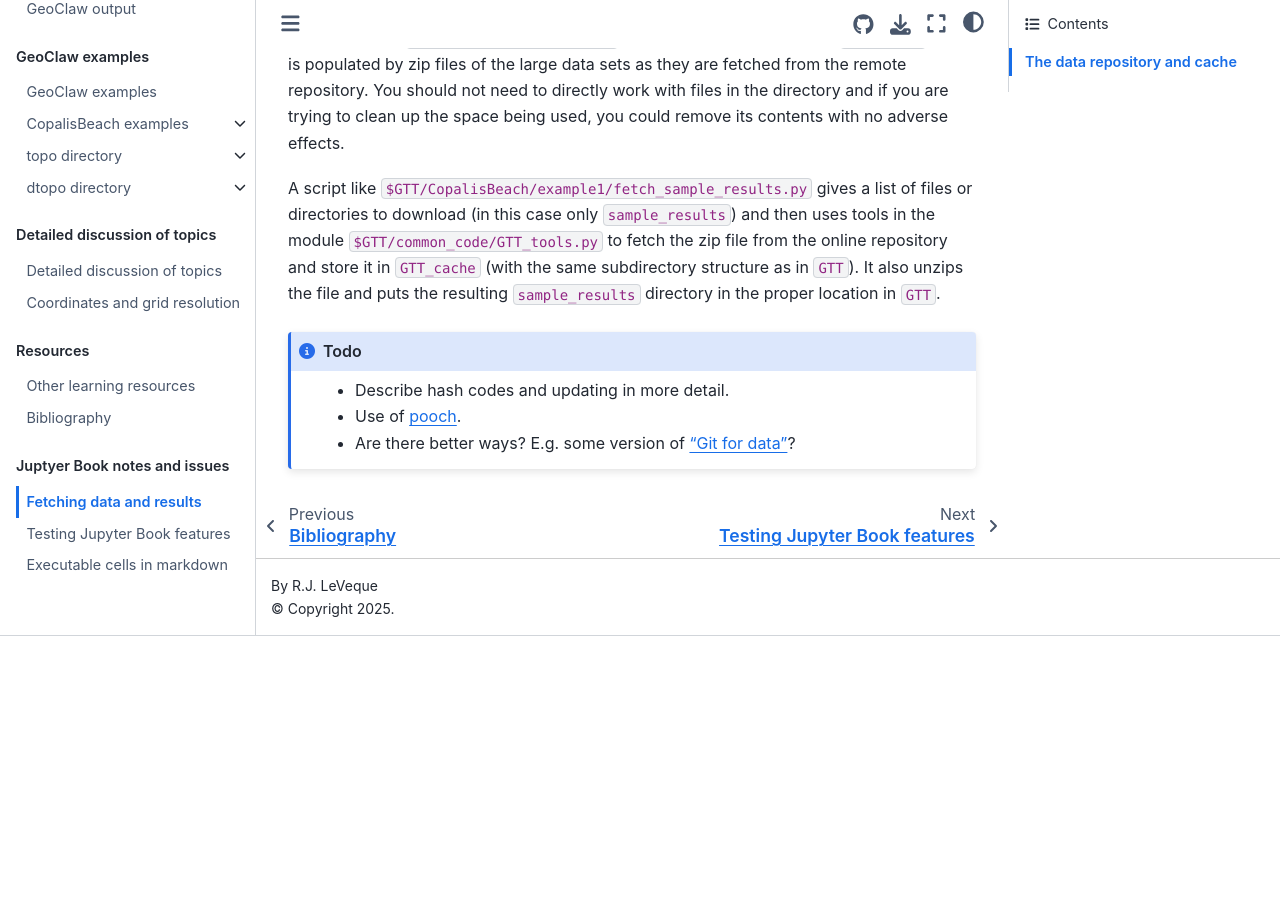
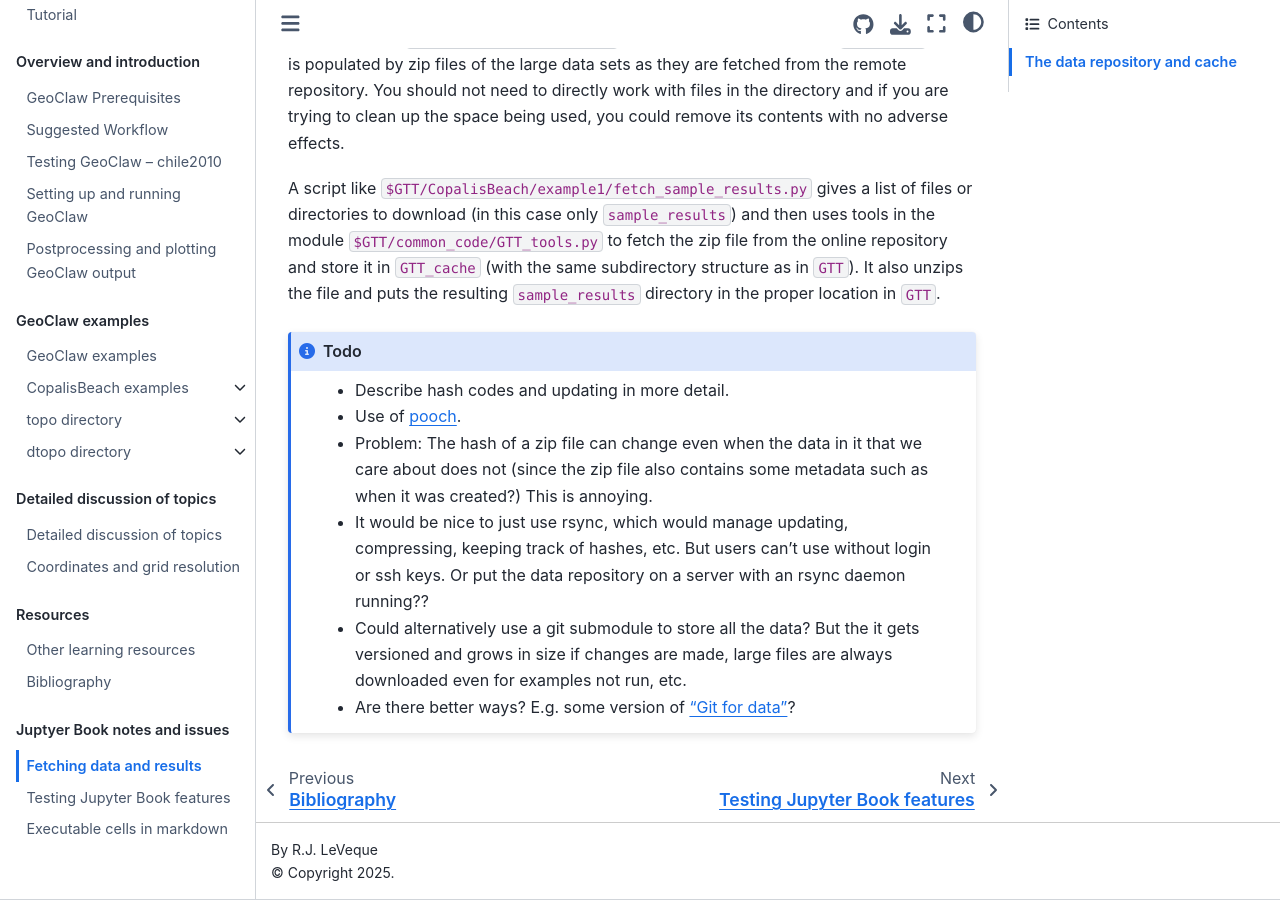
Before and after one commit to rjleveque/geoclaw_tsunami_tutorial, a Jupyter Book: the page built from GTT/datasets/README.md, in a window 1280 px wide and 900 px high, scrolled down 1183 px. Built offline with Jupyter Book 1.0.4 settings and Sphinx 7.4.7 and the Sphinx Book theme 1.1.4, drawn with Linux system fonts in a browser that asks for light colours; pages that are not in the unit, such as notebooks, are missing from menus; before the commit the page ends 1819 px from its top, so only the background shows below that.

Commit message:
add some notes to datasets/README

```diff
--- a/GTT/datasets/README.md
+++ b/GTT/datasets/README.md
@@ -67,6 +68,16 @@ in the proper location in `GTT`.
 :class: note
 - Describe hash codes and updating in more detail.
 - Use of [pooch](https://www.fatiando.org/pooch/dev/index.html).
+- Problem: The hash of a zip file can change even when the data in it that
+  we care about does not (since the zip file also contains some metadata
+  such as when it was created?)  This is annoying.
+- It would be nice to just use rsync, which would manage updating,
+  compressing, keeping track of hashes, etc.  But users can't use without
+  login or ssh keys.   Or put the data
+  repository on a server with an rsync daemon running??
+- Could alternatively use a git submodule to store all the data? But the
+  it gets versioned and grows in size if changes are made,  large files are
+  always downloaded even for examples not run, etc.
 - Are there better ways? E.g. some version of ["Git for
   data"](https://www.dolthub.com/blog/2020-03-06-so-you-want-git-for-data/)?
 :::
```
Also changed, not shown: other parts of GTT/datasets/README.md (+1 -0 lines), workflow.md (+11 -0 lines).
